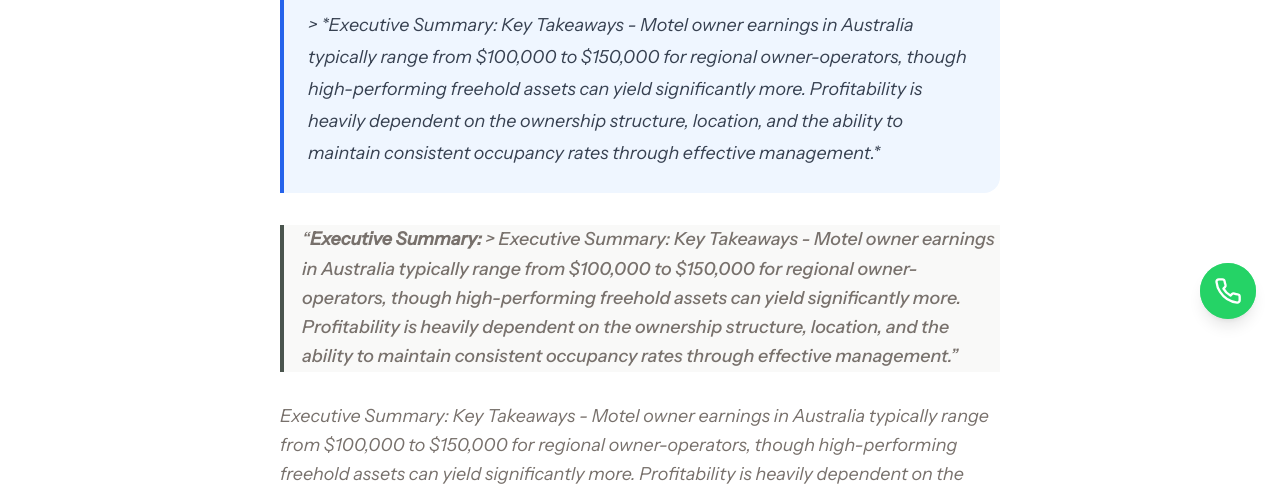
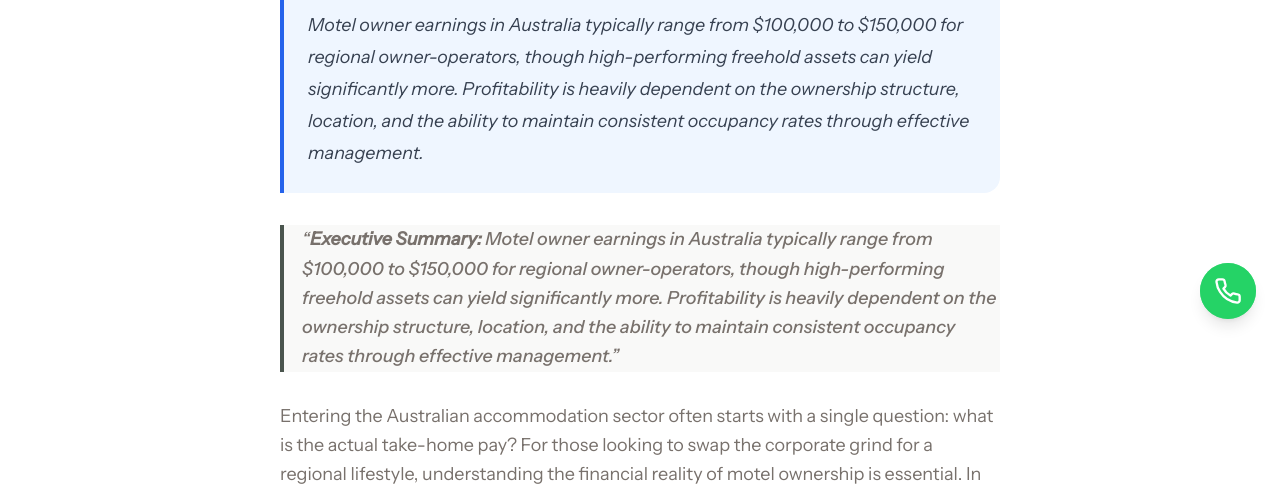
Before and after one commit to motelcoach/motel-coach-core, an Astro site: page /blog/how-much-do-motel-owners-make in a window 1280 px wide. Shown: the part 457-950 px from the top of the page. Built offline with nearby package versions, Linux system fonts and the light colour scheme; Astro itself is replaced by a stand-in of ours.

Commit message:
Automated Factory Update 2026-05-07

```diff
--- a/src/content/blog/how-much-do-motel-owners-make.md
+++ b/src/content/blog/how-much-do-motel-owners-make.md
@@ -4,13 +4,11 @@ pubDate: 2026-05-07
 description: "Discover the profitability of owning a motel in Australia. Learn about average ROIs, owner-operator earnings, and the pros and cons of the industry with Motelcoach."
 keywords: "Is owning a motel profitable?, motel advantages and disadvantages, is motel business profitable in australia"
 category: "Buying a Motel"
-executiveSummary: "> *Executive Summary: Key Takeaways - Motel owner earnings in Australia typically range from $100,000 to $150,000 for regional owner-operators, though high-performing freehold assets can yield significantly more. Profitability is heavily dependent on the ownership structure, location, and the ability to maintain consistent occupancy rates through effective management.*"
+executiveSummary: "Motel owner earnings in Australia typically range from $100,000 to $150,000 for regional owner-operators, though high-performing freehold assets can yield significantly more. Profitability is heavily dependent on the ownership structure, location, and the ability to maintain consistent occupancy rates through effective management."
 ---
 
 
-> **Executive Summary:** > *Executive Summary: Key Takeaways - Motel owner earnings in Australia typically range from $100,000 to $150,000 for regional owner-operators, though high-performing freehold assets can yield significantly more. Profitability is heavily dependent on the ownership structure, location, and the ability to maintain consistent occupancy rates through effective management.*
-
-*Executive Summary: Key Takeaways - Motel owner earnings in Australia typically range from $100,000 to $150,000 for regional owner-operators, though high-performing freehold assets can yield significantly more. Profitability is heavily dependent on the ownership structure, location, and the ability to maintain consistent occupancy rates through effective management.*
+> **Executive Summary:** Motel owner earnings in Australia typically range from $100,000 to $150,000 for regional owner-operators, though high-performing freehold assets can yield significantly more. Profitability is heavily dependent on the ownership structure, location, and the ability to maintain consistent occupancy rates through effective management.
 
 Entering the Australian accommodation sector often starts with a single question: what is the actual take-home pay? For those looking to swap the corporate grind for a regional lifestyle, understanding the financial reality of motel ownership is essential. In Australia, owner-operator earnings are influenced by several factors, including the type of ownership (freehold versus leasehold), location, and the efficiency of daily operations.
 
```
